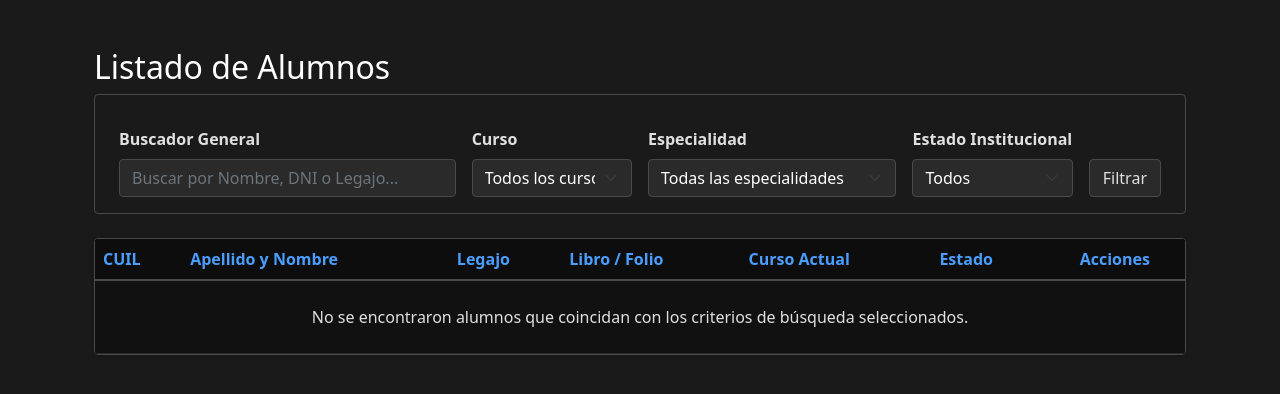
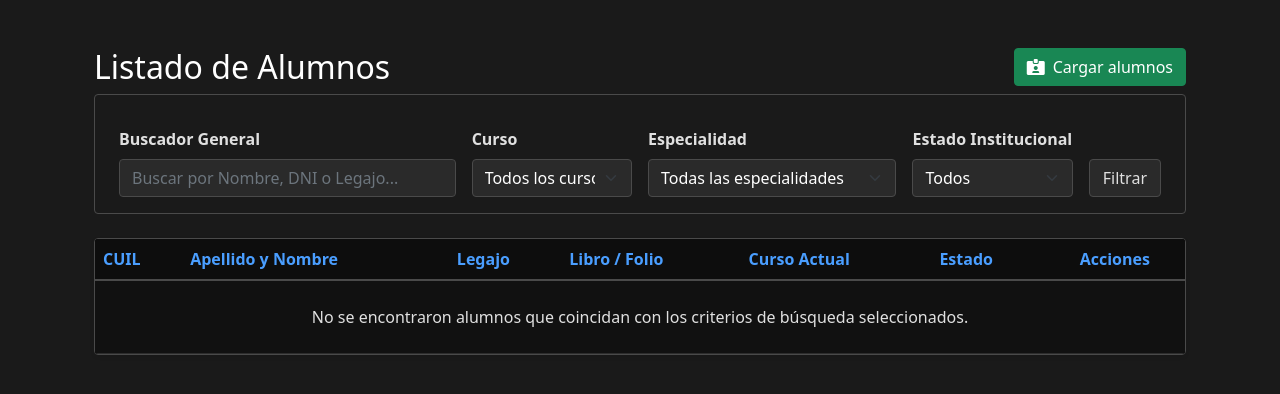
Before and after one commit to flipps12/SAE, a Django app: page /alumnos/ in a window 1280 px wide. Shown: the part 66-460 px from the top of the page. Run offline with Django 5.2, Linux system fonts and the light colour scheme; the visitor is signed in with stand-in values (Sample User, id 1); data that the repository does not hold is empty.

Commit message:
Boton de carga de alumnos en /alumnos

```diff
--- a/gestion_academica/templates/alumnos/listado_alumnos.html
+++ b/gestion_academica/templates/alumnos/listado_alumnos.html
@@ -2,7 +2,12 @@
 
 {% block content %}
 <div class="container-fluid mt-4">
-    <h2 class="mb-4 text-white">Listado de Alumnos</h2>
+    <div class="d-flex justify-content-between align-items-center mb-4">
+        <h2 class="mb-0 text-white">Listado de Alumnos</h2>
+        <a href="{% url 'carga_dinamica_alumnos' %}" class="btn btn-success d-flex align-items-center gap-2">
+            <i class="fa-solid fa-id-card-clip"></i> Cargar alumnos
+        </a>
+    </div>
 
     <form method="GET" action="" class="row g-3 mb-4 p-3 card flex-row flex-wrap align-items-end">
         <div class="col-md-4">
```
